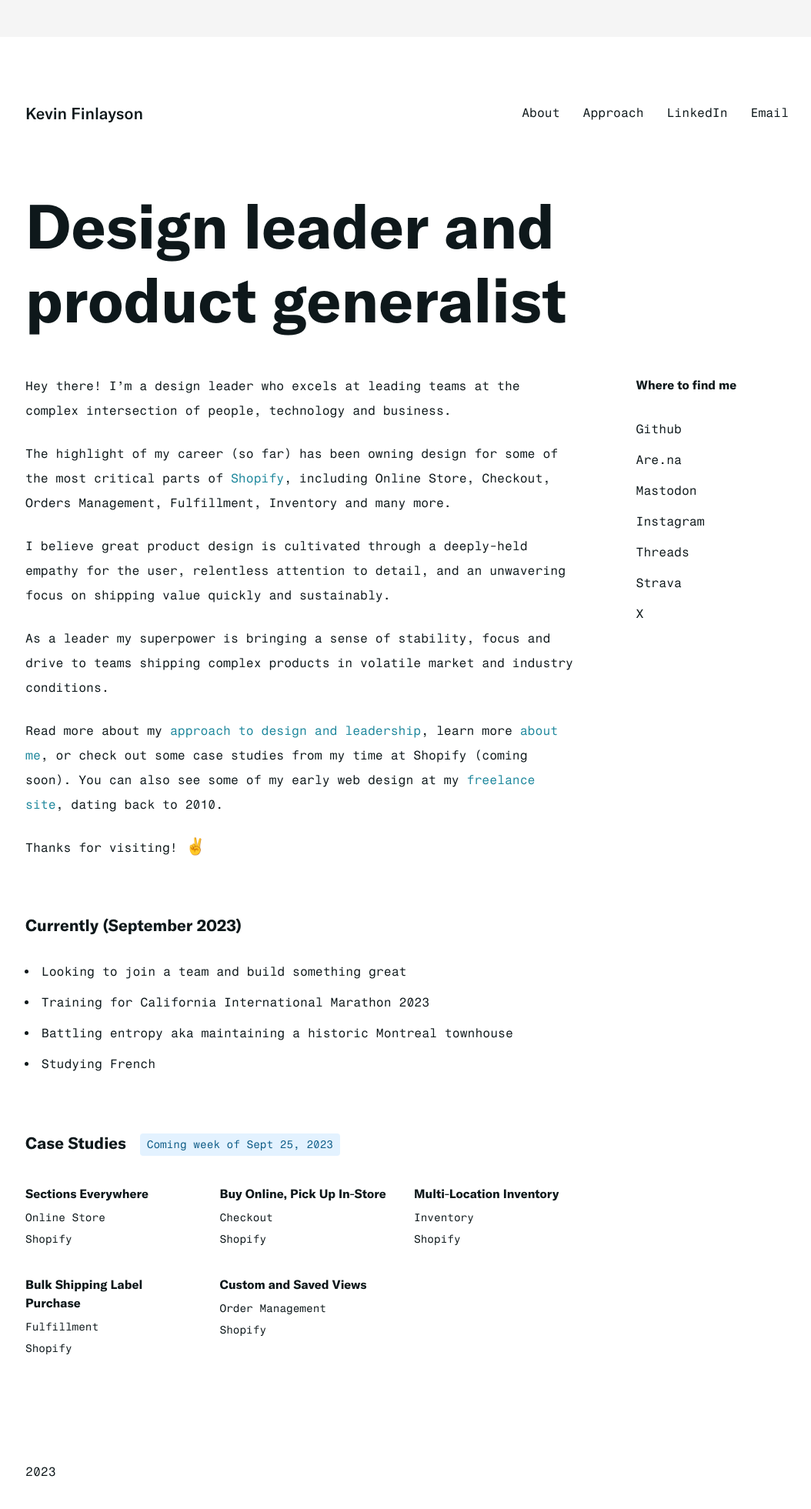
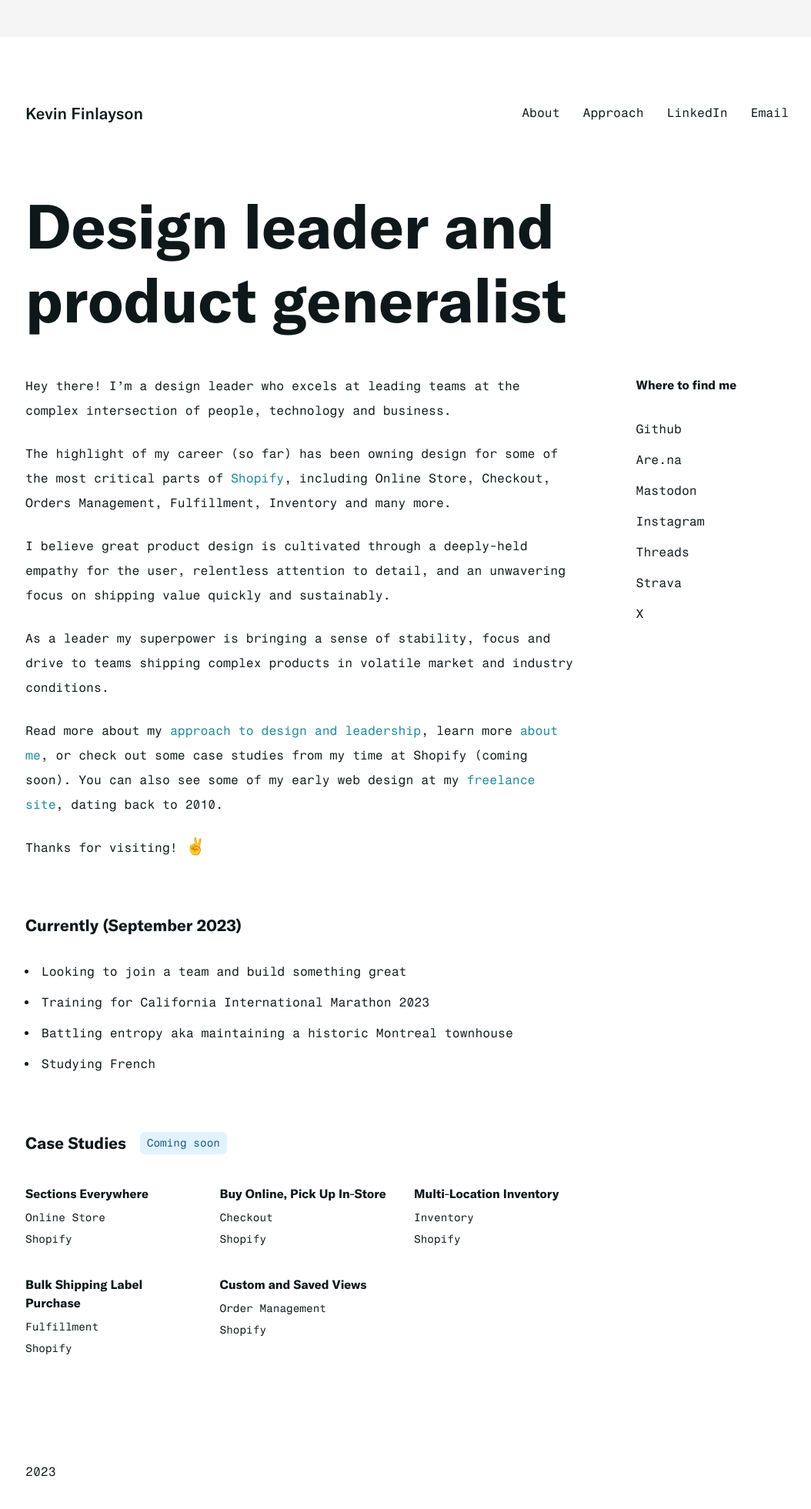
Before and after one commit to kevinfinlayson/kevinfinlayson.com, a Jekyll site: the page built from index.markdown, in a window 1280 px wide. Shown: the whole page at 77% size, without its empty margins (111-1165 px from the left). Built offline with Jekyll 4.4.1, drawn with Linux system fonts in a browser that asks for light colours.

Commit message:
tweaks to coming soon pill (#22)

```diff
--- a/_sass/page-home.scss
+++ b/_sass/page-home.scss
@@ -16,12 +16,12 @@
 
     .status {
         position: relative;
-        top: -2px;
+        top: -4px;
         display: inline-block;
         margin-left: 8px;
 
         @include breakpoint(phablet) {
-            font-size: $smaller;
+            font-size: $small;
         }
 
         @include breakpoint(phone) {
--- a/_sass/typography.scss
+++ b/_sass/typography.scss
@@ -13,10 +13,11 @@
     display: inline-block;
     font-size: $small;
     font-weight: 400;
-    border-radius: 4px;
+    border-radius: 6px;
     padding: 4px 9px;
     vertical-align: middle;
 }
+
 .notification {
     color: $notification;
     background-color: $notification-background;
--- a/index.markdown
+++ b/index.markdown
@@ -29,7 +29,7 @@
 
 <header class="case-studies">
     <h4>Case Studies</h4>
-    <span class="status notification">Coming week of Sept 25, 2023</span>
+    <span class="status notification">Coming soon</span>
 </header>
 
 
```
